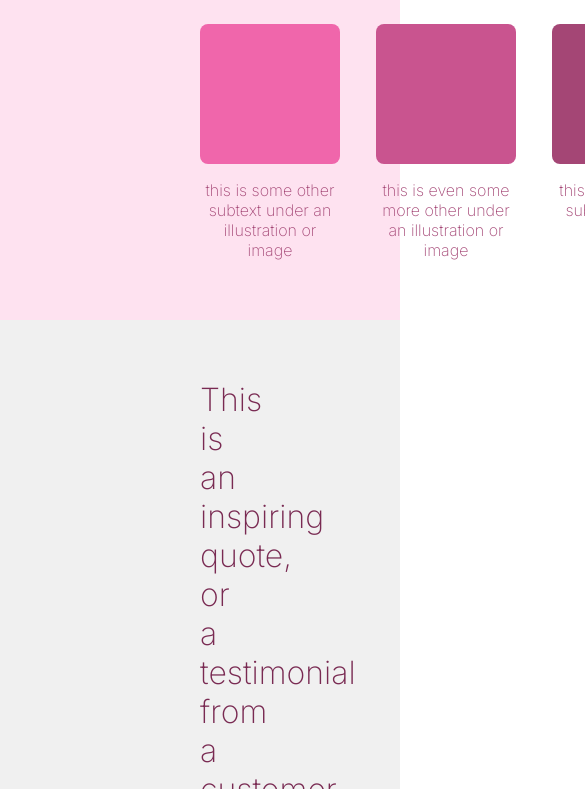
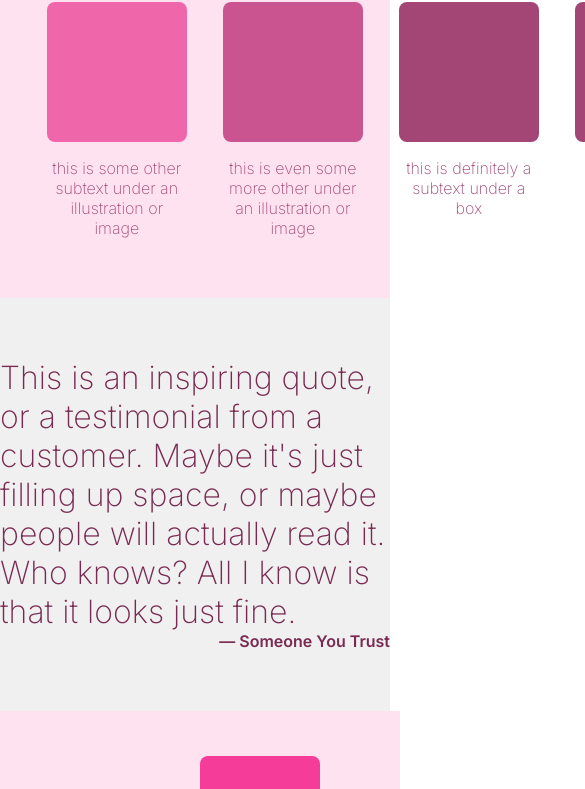
Before and after one commit to piotrnajda3000/landing-page, a plain HTML site: page index.html in a window 390 px wide. Shown: the part 726-1515 px from the top of the page, 585 px wide, since content can reach past the window. Drawn offline with Linux system fonts and the light colour scheme.

Commit message:
implement relative responsive padding

```diff
--- a/index.html
+++ b/index.html
@@ -18,7 +18,7 @@
     <div class="section--1">
       <div class="section wrapper">
         <div class="header">
-          <h1 class="header__logo">Header Logo</h1>
+          <div class="header__logo">Header Logo</div>
           <ul class="header__menu">
             <li class="header__menu-item"><a href="#">header link one</a></li>
             <li class="header__menu-item"><a href="#">header link two</a></li>
--- a/scss/globals/abstracts/_typography.scss
+++ b/scss/globals/abstracts/_typography.scss
@@ -1,9 +1,9 @@
 :root {
-  --fontSize-1: 16px;
-  --fontSize-2: 18px;
-  --fontSize-3: 28px;
-  --fontSize-4: 32px;
-  --fontSize-5: 36px;
+  --fontSize-1: 1rem; // 16 px @ 100% font-size
+  --fontSize-2: 1.125rem; // 18 px
+  --fontSize-3: 1.75rem; // 28 px
+  --fontSize-4: 2rem; // 32 px
+  --fontSize-5: 2.25rem; // 36 px
   --fontWeight-0: 200;
   --fontWeight-1: 400;
   --fontWeight-2: 600;
--- a/scss/style.scss
+++ b/scss/style.scss
@@ -1,14 +1,13 @@
 @forward "globals";
+
+.wrapper {
+  max-width: 1110px;
+  margin: auto;
+}
 
 .section {
   display: flex;
   flex-direction: column;
-
-  .wrapper {
-    max-width: 1440px;
-    margin: auto;
-    display: flex;
-  }
 
   &--1 {
     .wrapper {
@@ -17,13 +16,14 @@
 
     background-color: var(--bg-dark);
     padding-block: var(--space-2) var(--space-4);
-    padding-inline: var(--space-5);
+    padding-inline: clamp(var(--space-1), 5vw, 181px);
 
     .header {
       width: 100%;
       display: flex;
       justify-content: space-between;
       align-items: flex-end;
+      gap: var(--space-3);
 
       &__logo {
         font-size: var(--fontSize-3);
@@ -34,7 +34,6 @@
       &__menu {
         display: flex;
         gap: var(--space-3);
-
         &-item {
           font-size: var(--fontSize-2);
           color: var(--txt-grey);
@@ -48,8 +47,6 @@
       align-items: center;
       justify-content: space-between;
       gap: var(--space-3);
-
-      margin-block: auto;
 
       &__left {
         flex: 1;
@@ -80,7 +77,7 @@
 
     background-color: var(--txt-light);
     padding-block: var(--space-3) var(--space-4);
-    padding-inline: var(--space-6);
+    padding-inline: clamp(var(--space-1), 12vw, 181px);
 
     &__header {
       display: flex;
@@ -130,13 +127,11 @@
 
   &--3 {
     .wrapper {
-      max-width: 750px;
-      margin: auto;
+      max-width: 70ch;
     }
 
     background-color: var(--txt-grey);
     padding-block: var(--space-4) var(--space-4);
-    padding-inline: var(--space-6);
 
     p {
       &.big {
@@ -154,8 +149,7 @@
 
   &--4 {
     .wrapper {
-      max-width: 760px;
-      margin: auto;
+      max-width: 70ch;
     }
 
     background-color: var(--txt-light);
```
Also changed, not shown: dist/style.css, 2 other files.
